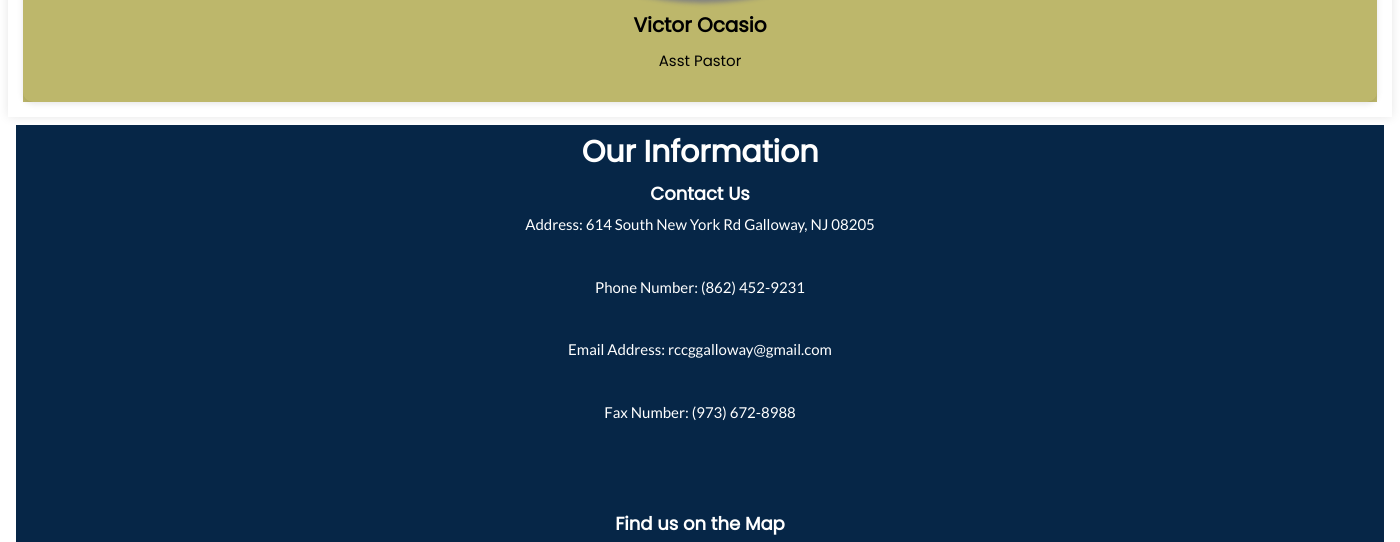
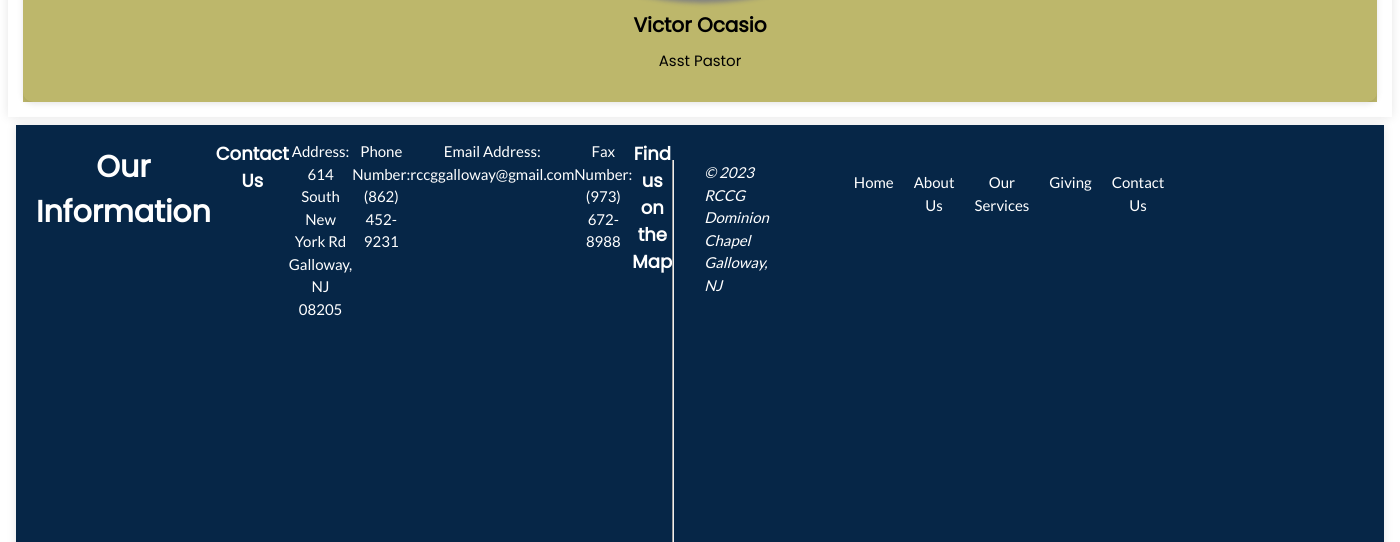
Before and after one commit to TMS345/rccgdominionchapelnj-website, a PHP site: page /about.html in a window 1400 px wide. Shown: the part 3096-3638 px from the top of the page. Run offline with PHP 8.4, Linux system fonts and the light colour scheme; grey boxes are pictures that could not be loaded.

Commit message:
commit message

```diff
--- a/styles.css
+++ b/styles.css
@@ -206,6 +206,11 @@ footer
   margin: inherit;
 }
 
+footer h2
+{
+  color: white;
+}
+
 section
 {
   margin: 0px 0px;
@@ -215,23 +220,28 @@ section
   height: auto;
 }
 
-#nav_copyright img
+#nav_copyright nav img
 {
-  max-width: 35%;
-  max-height: 20%;
+  width: 30px;
+  height: 30px;
+  max-width: 10%;
+  max-height: 10%;
   background-color: transparent;
   box-shadow: none;
-  margin-right: 25px;
+  border: none;
+  margin-right: 10px;
+  display: inherit;
 }
 
 #nav_copyright nav
 {
   border: none;
-  display: inherit;
+  display: table;
   background-color: transparent;
   text-align: center;
   margin: 5px;
   margin-bottom: 0px;
+  color: white;
 }
 
 #nav_copyright nav ul
@@ -239,11 +249,9 @@ section
   display: inline-flex;
   text-align: center;
   align-items: inherit;
-  background-color: pink;
-  margin-bottom: 0px;
-  margin-top: 0px;
-  margin-right: 50px;
-  margin-left: 25px;
+  background-color: transparent;
+  margin-right: 190px;
+  padding: 0;
 }
 
 #nav_copyright nav ul li
@@ -251,12 +259,14 @@ section
   margin-top: 0px;
   margin-bottom: 0px;
   display: flex;
+  margin-right: 0px;
 }
 
 #nav_copyright nav ul li a
 {
   display: inline-flex;
-  margin: 5px;
+  margin: 10px;
+  color: white;
 }
 
 #nav_copyright nav ul li a:hover
@@ -268,15 +278,23 @@ section
   color: hsl(40, 60%, 65%);
 }
 
-#nav_copyright div
+#nav_copyright nav div
 {
   text-align: left;
   font-style: italic;
   font-size: 15px;
   color: inherit;
-  display: ruby;
-  background-color: inherit;
-  margin-right: 0px;
+  display: inline-table;
+  background-color: transparent;
+  margin-right: 75px;
+  margin-left: 25px;
+  padding: 0;
+}
+
+#contact-section
+{
+  box-sizing: border-box;
+  width: 75%;
 }
 
 #contact
@@ -287,8 +305,10 @@ section
   align-content: center;
   text-align: center;
   font-family: "Lato", sans-serif;
-  display: contents;
+  display: flex;
   background-color: transparent;
+  box-shadow: transparent;
+  border: none;
 }
 
 #contact h3
@@ -316,6 +336,7 @@ section
 {
   margin-top: 0px;
   padding: 5px;
+  margin-bottom: 15px;
 }
 
 #contact h3
@@ -350,25 +371,27 @@ section
 
 .line
 {
-  border-top: 2px solid;
+  border-top: 0px transparent;
   margin: 20px 0;
   padding: 0;
+  box-shadow: transparent;
 }
 
 .google-map
 {
-  padding: 50%;
   position: relative;
+  align-items: center;
+  align-content: center;
+  margin: 0;
+  padding: 0;
 }
 
 .google-map iframe
 {
-  height: 30%;
-  width: 40%;
-  left: 0;
-  top: 0;
-  position: absolute;
+  max-height: 50%;
+  max-width: 40%;
   background-color: transparent;
+  align-content: center;
 }
 
 /* Might add form in the future
@@ -410,7 +433,7 @@ head
   background-color: white;
 }
 
-.html-site
+html
 {
   width: 100%;
   max-width: 100%;
@@ -647,12 +670,22 @@ body h1, h2, h3, p
   transform: scale(1.1);
 }
 
+#services
+{
+  max-width: 100%;
+  max-height: 100%;
+  background-color: transparent;
+}
+
 .services-grid
-
-{  display: grid;
+{
+  display: grid;
   grid-template-columns: repeat(auto-fit, minmax(300px, 1fr));
   gap: 50px;
   height: auto;
+  flex-wrap: wrap;
+  max-height: 100%;
+  max-width: 100%;
 }
 
 .service
@@ -662,6 +695,8 @@ body h1, h2, h3, p
   border-radius: 10px;
   box-shadow: 0px 2px 6px rgba(0, 0, 0, 0.1);
   text-align: center;
+  box-sizing: border-box;
+  width: auto;
 }
 
 .service h3
@@ -669,6 +704,7 @@ body h1, h2, h3, p
   font-style: normal;
   padding-top: 20px;
   font-size: 17px;
+  width: auto;
 }
 
 .service p
@@ -676,6 +712,7 @@ body h1, h2, h3, p
   font-style: normal;
   padding-top: 0px;
   font-size: 13px;
+  width: auto;
 }
 
 .service em
@@ -698,6 +735,13 @@ body h1, h2, h3, p
   display: inline-flex;
 }
 
+html
+{
+  width: 100%;
+  margin: 0;
+  padding: 0;
+}
+
 @font-face
 {
   font-family: 'Arvo';
```
Also changed, not shown: index-es.html (+6 -5 lines), index.html (+14 -9 lines).
